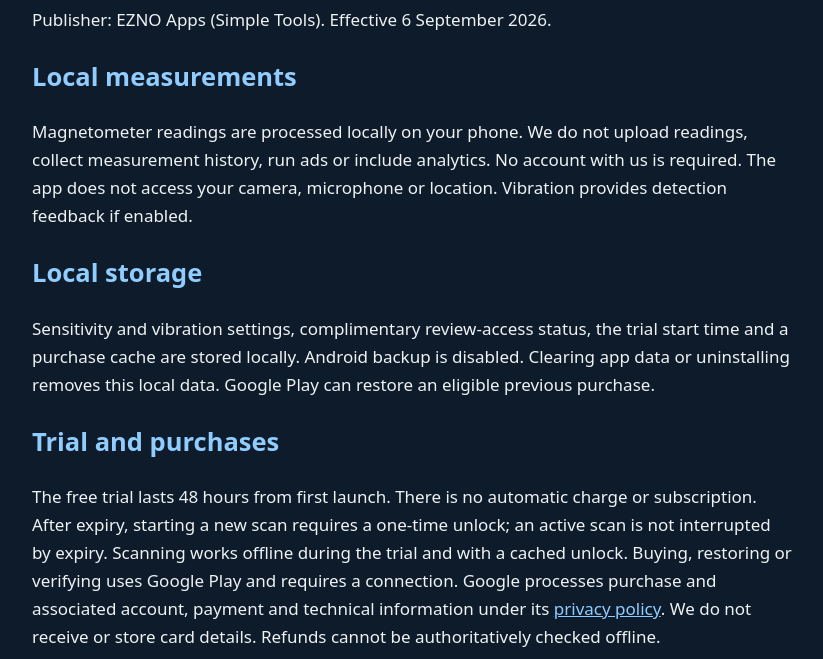
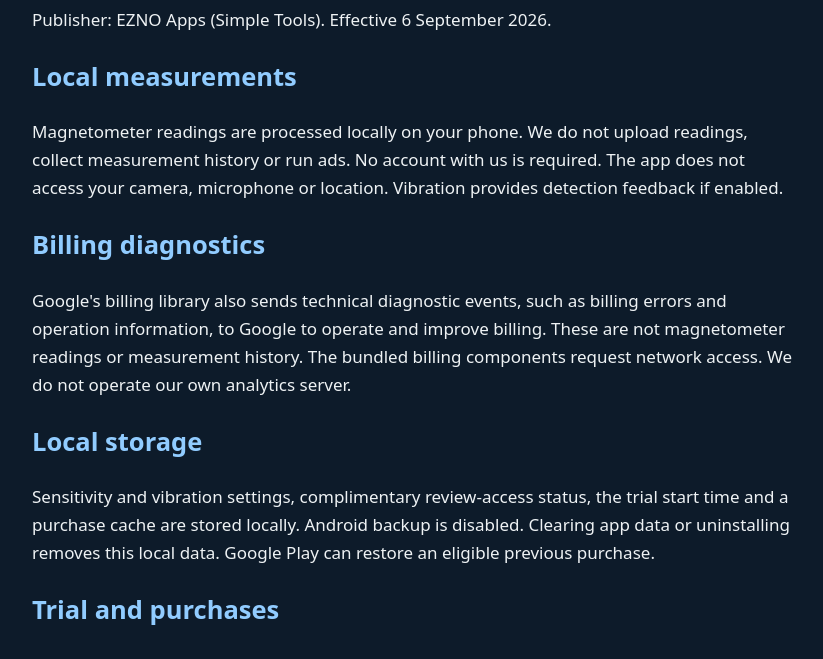
Before and after one commit to mortenbruket-max/app-privacy, a plain HTML site: page stud-finder.html in a window 1280 px wide. Shown: the part 128-787 px from the top of the page, without its empty margins (228-1051 px from the left). Drawn offline with Linux system fonts and the light colour scheme.

Commit message:
Disclose Google billing diagnostic events for Stud Finder

```diff
--- a/stud-finder.html
+++ b/stud-finder.html
@@ -3,7 +3,8 @@
 <title>Simple Stud Finder - Privacy Policy</title>
 <style>body{font:17px/1.65 system-ui,sans-serif;max-width:760px;margin:auto;padding:32px 20px;background:#0d1b2a;color:#eef2f4}h1,h2,a{color:#91ccff}</style></head>
 <body><main><h1>Simple Stud Finder: Privacy Policy</h1><p>Publisher: EZNO Apps (Simple Tools). Effective 6 September 2026.</p>
-<h2>Local measurements</h2><p>Magnetometer readings are processed locally on your phone. We do not upload readings, collect measurement history, run ads or include analytics. No account with us is required. The app does not access your camera, microphone or location. Vibration provides detection feedback if enabled.</p>
+<h2>Local measurements</h2><p>Magnetometer readings are processed locally on your phone. We do not upload readings, collect measurement history or run ads. No account with us is required. The app does not access your camera, microphone or location. Vibration provides detection feedback if enabled.</p>
+<h2>Billing diagnostics</h2><p>Google's billing library also sends technical diagnostic events, such as billing errors and operation information, to Google to operate and improve billing. These are not magnetometer readings or measurement history. The bundled billing components request network access. We do not operate our own analytics server.</p>
 <h2>Local storage</h2><p>Sensitivity and vibration settings, complimentary review-access status, the trial start time and a purchase cache are stored locally. Android backup is disabled. Clearing app data or uninstalling removes this local data. Google Play can restore an eligible previous purchase.</p>
 <h2>Trial and purchases</h2><p>The free trial lasts 48 hours from first launch. There is no automatic charge or subscription. After expiry, starting a new scan requires a one-time unlock; an active scan is not interrupted by expiry. Scanning works offline during the trial and with a cached unlock. Buying, restoring or verifying uses Google Play and requires a connection. Google processes purchase and associated account, payment and technical information under its <a href="https://policies.google.com/privacy">privacy policy</a>. We do not receive or store card details. Refunds cannot be authoritatively checked offline.</p>
 <h2>Limitations</h2><p>The app detects magnetic-field changes, not wooden studs directly. It cannot guarantee that a wall is safe to drill, or reliably detect every metal, wire or pipe. Use an appropriate independent safety check before drilling.</p>
```
